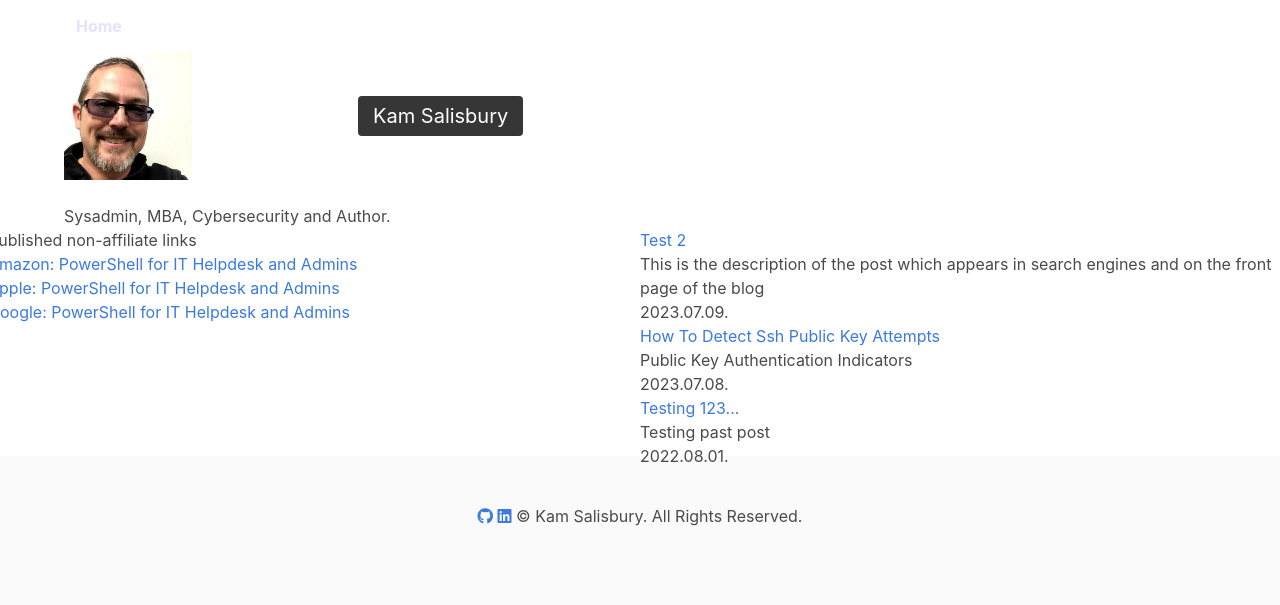
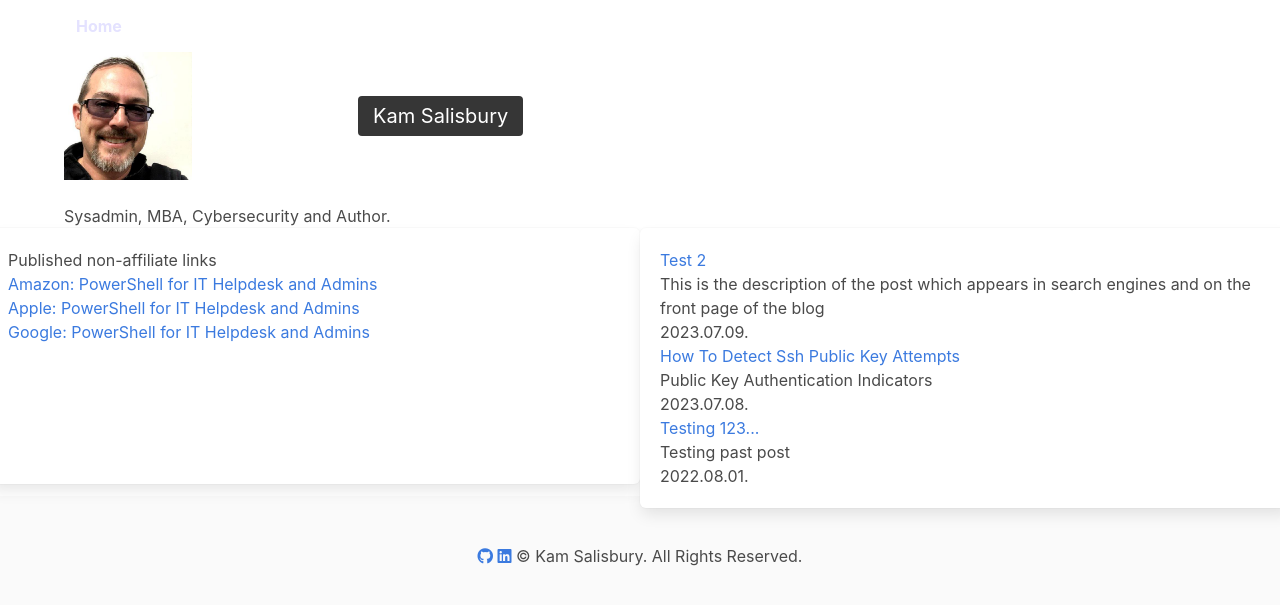
Before and after one commit to kamsalisbury/kamsalisbury.github.io, a Jekyll site: the page built from index.html, in a window 1280 px wide. Shown: the top 605 px of the page. Built offline with Jekyll 4.4.1, drawn with Linux system fonts in a browser that asks for light colours; nearby versions of some CDN libraries; the list of posts is cut into pages by our own code.

Commit message:
Add box effect

```diff
--- a/_layouts/default.html
+++ b/_layouts/default.html
@@ -43,7 +43,7 @@
         <div class="columns">
             <div class="column">
                 <div class="tile is-ancestor">
-                    <div class="tile is-vertical">
+                    <div class="tile is-vertical box">
                         <h1 class="post-title">Published non-affiliate links</h1>
                         <p class="post-excerpt">
                         <a href="https://www.amazon.com/gp/product/B07W8XW6K6/ref=dbs_a_def_rwt_bibl_vppi_i0">Amazon: PowerShell for IT Helpdesk and Admins</a><br />
@@ -51,7 +51,7 @@
                         <a href="https://www.google.com/books/edition/PowerShell_for_IT_Helpdesk_and_Admins/MccyEAAAQBAJ?hl=en&gbpv=0">Google: PowerShell for IT Helpdesk and Admins</a>
                         </p>
                     </div>
-                    <div class="tile is-vertical">
+                    <div class="tile is-vertical box">
                         {{ content }}
                     </div>
                   </div>
```
